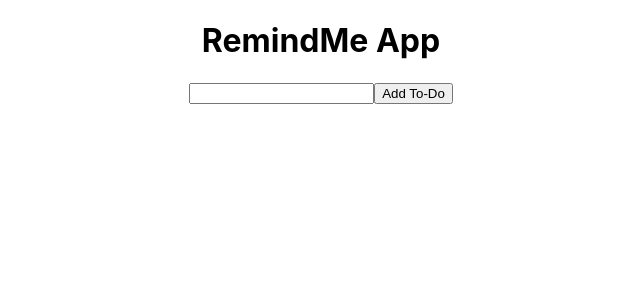
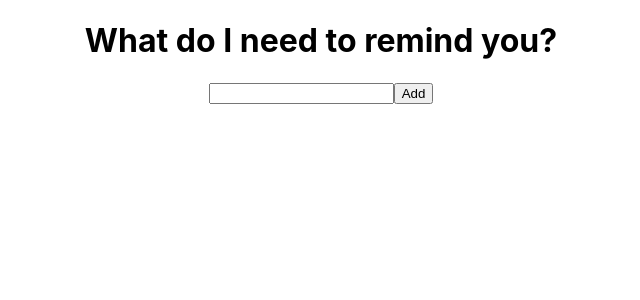
Before and after one commit to NicholasGomis/RemindMe, a React (Create React App) app in the folder remindme/: page / in a window 1280 px wide. Shown: the top 300 px of the page, without its empty margins (319-959 px from the left). Built offline with nearby package versions, Linux system fonts and the light colour scheme.

Commit message:
Showing todos correctly and Refactored components

```diff
--- a/remindme/src/components/App/App.js
+++ b/remindme/src/components/App/App.js
@@ -27,7 +27,7 @@ function App() {
 
   return (
     <div className="App">
-      <h1> RemindMe App</h1>
+      <h1> What do I need to remind you?</h1>
       <Input  handleClick={addToDo}/>
       <List toDoList={todos} handleDelete={removeFromList}/>
 
--- a/remindme/src/components/Input/index.js
+++ b/remindme/src/components/Input/index.js
@@ -14,7 +14,7 @@ export default function Input({handleClick}) {
         // onChange={(e) => handleClick(e.target.value)}
         // value={message}
     ></input>
-        <button onClick={(ref) => {handleClick(inputRef.current.value)}}>Add To-Do</button>
+        <button onClick={(ref) => {handleClick(inputRef.current.value)}}>Add</button>
         </>
     )
 }
--- a/remindme/src/components/ListItem/index.js
+++ b/remindme/src/components/ListItem/index.js
@@ -5,7 +5,7 @@ import React from 'react'
 
     return (
       <div>
-       <li>{myIndex}</li>
+       <li>{text}</li>
        <button onClick={() => removeFromList(myIndex)}>Delete</button>
 
 </div>
```
